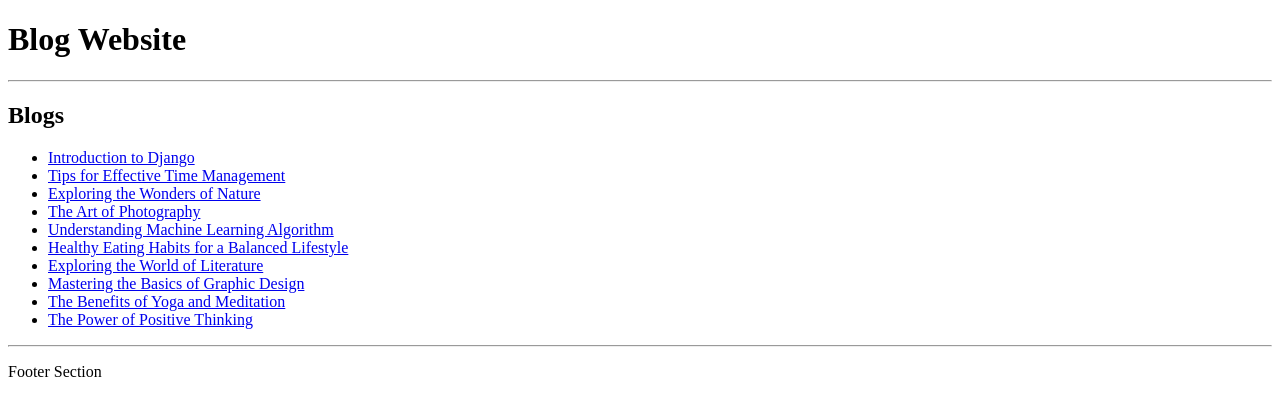
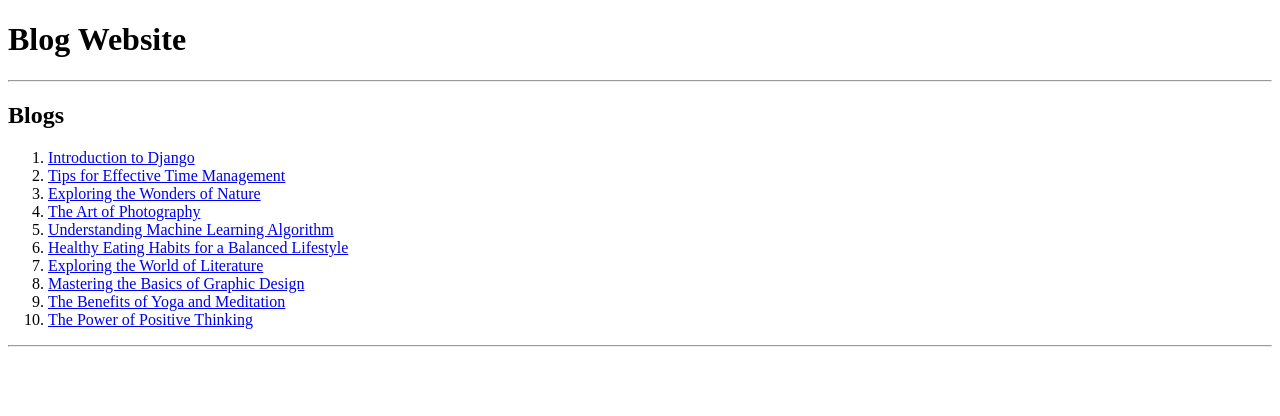
Before and after one commit to NZ199/BlogWebsite, a Django app: page /blogs/ in a window 1280 px wide. Shown: the top 416 px of the page. Run offline with Django 5.2, Linux system fonts and the light colour scheme; data comes from the database, SQL or seed files in the repository.

Commit message:
Updated project

```diff
--- a/blog/templates/blog/blogs.html
+++ b/blog/templates/blog/blogs.html
@@ -2,9 +2,10 @@
 
 {% block content %}
 
+
 <h2>Blogs</h2>
 
-<ul>
+<ol>
     {% for blog in blogs %}
         <li>
             <a href="/blogs/{{ blog.id }}/">
@@ -12,6 +13,6 @@
             </a>
         </li>
     {% endfor %}
-</ul>
+</ol>
 
 {% endblock %}
--- a/blog/templates/blog/master.html
+++ b/blog/templates/blog/master.html
@@ -12,9 +12,7 @@
 {% endblock %}
 
 <hr>
-<footer>
-    <p>Footer Section</p>
-</footer>
+
 
 </body>
 </html>
```
